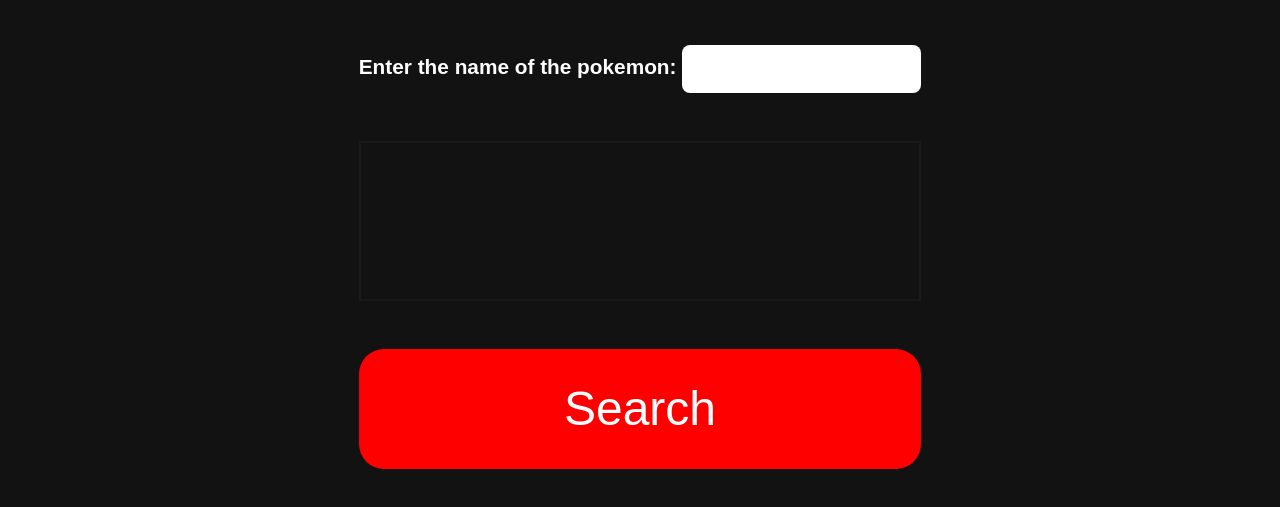
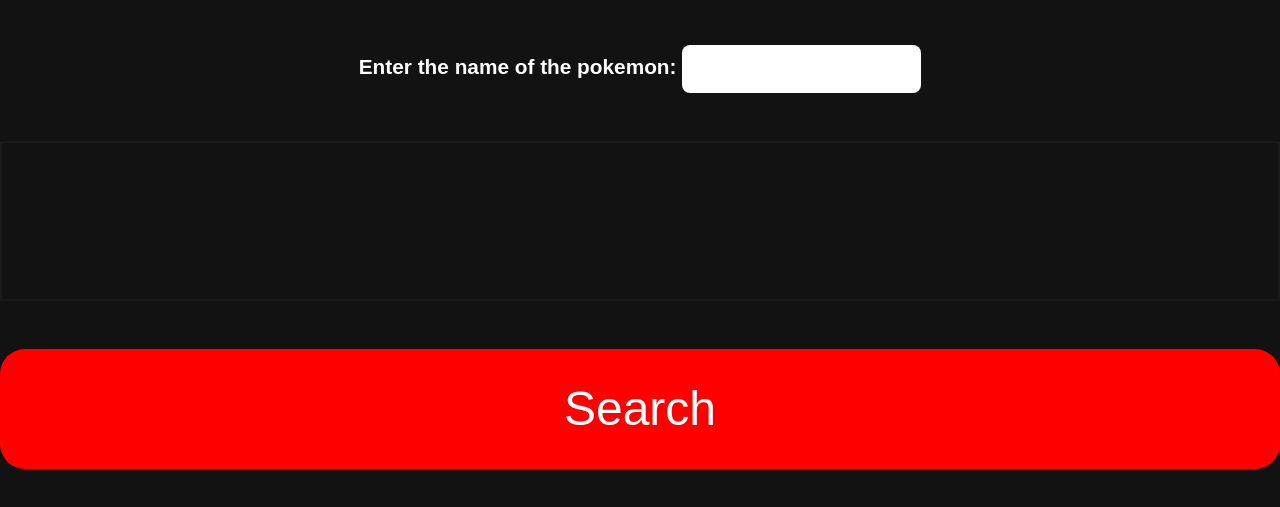
Before and after one commit to redx17775/Pokemon, a plain HTML site: page index.html in a window 1280 px wide. Shown: the part 195-702 px from the top of the page. Drawn offline with Linux system fonts and the light colour scheme.

Commit message:
Update style.css
-

```diff
--- a/style.css
+++ b/style.css
@@ -14,8 +14,8 @@ body {
 }
 .ui {
   border-radius: 2rem;
-  min-width: 450px;
-  min-height: 250px;
+  min-width: 100vw;
+  min-height: 100vh;
   text-align: center;
   display: flex;
   flex-direction: column;
```
